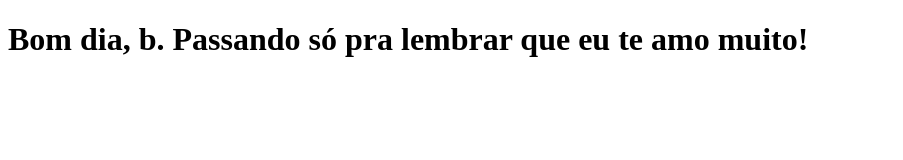
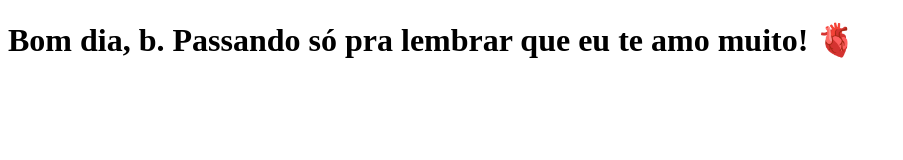
Before and after one commit to gbezerradev/clone-tabnews, a Next.js app: page / in a window 1280 px wide. Shown: the top 160 px of the page, without its empty margins (0-903 px from the left). Built offline with nearby package versions, Linux system fonts and the light colour scheme.

Commit message:
modifica a frase

```diff
--- a/pages/index.js
+++ b/pages/index.js
@@ -1,5 +1,5 @@
 function Home() {
-    return <h1>Bom dia, b. Passando só pra lembrar que eu te amo muito!</h1>
+    return <h1>Bom dia, b. Passando só pra lembrar que eu te amo muito! 🫀</h1>
 }
 
 export default Home;
```
